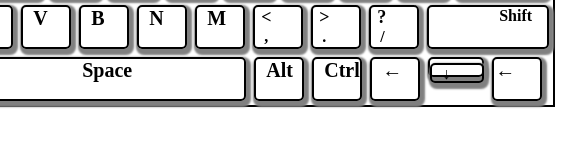
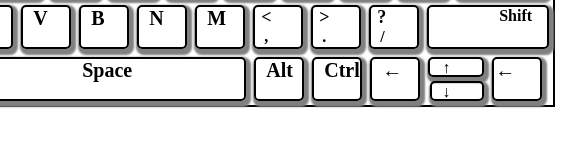
Before and after one commit to vamsi1-code/keyboard, a plain HTML site: page index.html in a window 1280 px wide. Shown: the part 197-344 px from the top of the page, 348-934 px from the left. Drawn offline with Linux system fonts and the light colour scheme.

Commit message:
updatenew

```diff
--- a/index.html
+++ b/index.html
@@ -236,7 +236,7 @@
             <div class="key2"><p class="p3" style="padding-top:15px; font-size: 20px;margin-left: 10px;">Alt</p></div>
             <div class="key2"><p class="p3" style="padding-top:15px; font-size: 20px;margin-left: 10px;">Ctrl</p></div>
             <div class="key2"><p class="p3" style="padding-top:15px; font-size: 20px;margin-left: 10px;font-weight:bold;">&#8592;</p></div>
-            <div class="key8" style="padding-left: 12px;font-weight: bold;"><p></p><div class="key8" style="margin-left: -12px;padding-left: 10px;">&#8595;<p></p></div>
+            <div class="key8" style="padding-left: 12px;font-weight: bold;">&#8593;<p></p><div class="key8" style="margin-left: -12px;padding-left: 10px;">&#8595;<p></p></div>
 
             </div>
             <div class="key2"><p class="p3" style="padding-top:5px; font-size: 20px;margin-left: 1px;font-weight:bold;">&#8592;</p></div>
```
